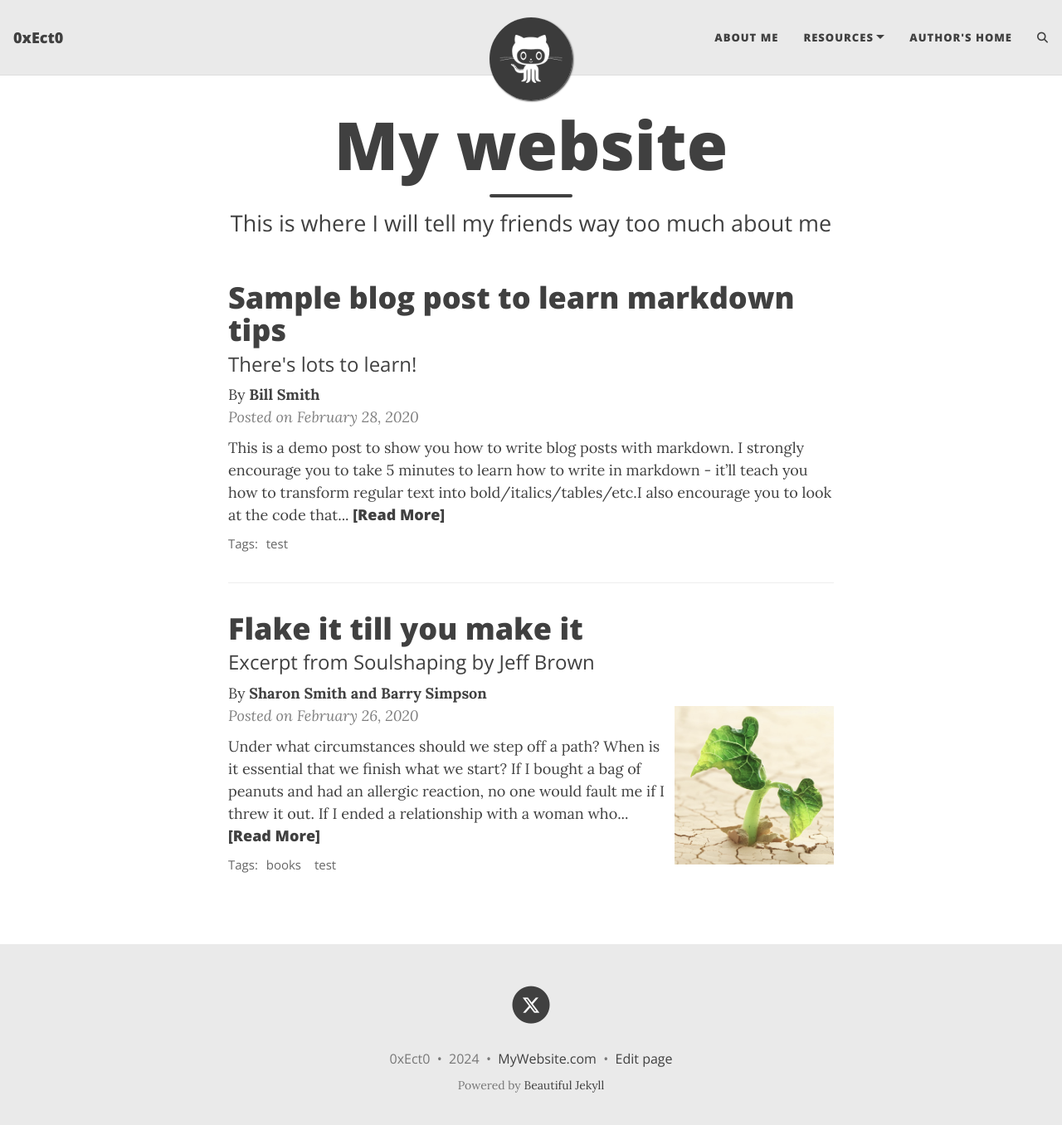
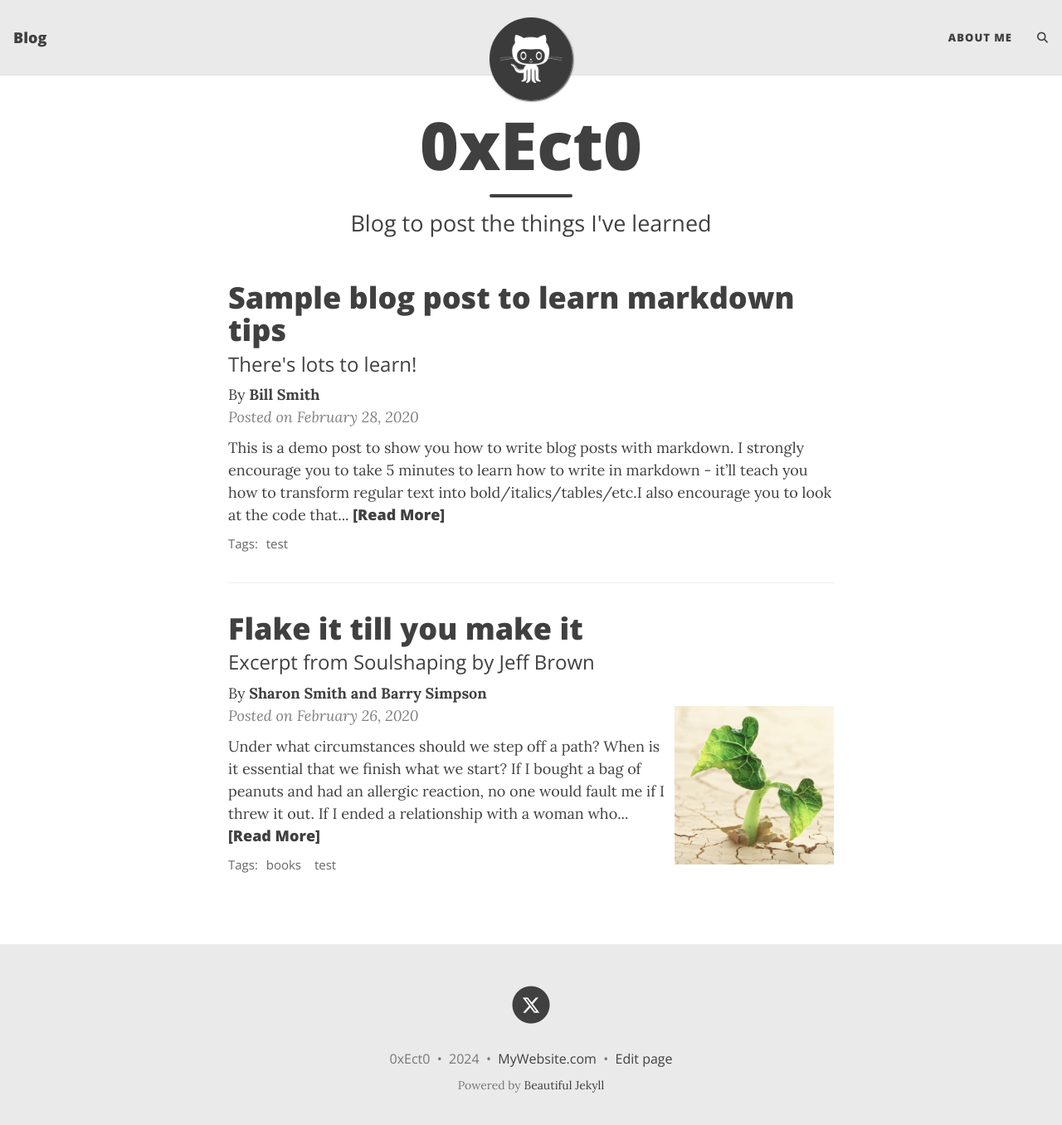
Before and after one commit to 0xEct0/0xEct0.github.io, a Jekyll site: the page built from index.html, in a window 1280 px wide and 1369 px high. Shown: the top 1356 px of the window at 83% size. Built offline with Jekyll 4.4.1, drawn with Linux system fonts in a browser that asks for light colours; the list of posts is cut into pages by our own code; comment, search, counter and statistics services are not loaded.

Commit message:
modified config and index

```diff
--- a/_config.yml
+++ b/_config.yml
@@ -10,7 +10,7 @@
 ############################
 
 # Name of website
-title: 0xEct0
+title: Blog
 
 # Your name to show in the footer
 author: 0xEct0
@@ -21,10 +21,10 @@ author: 0xEct0
 
 navbar-links:
   About Me: "aboutme"
-  Resources:
-    - Beautiful Jekyll: "https://beautifuljekyll.com"
-    - Learn markdown: "https://www.markdowntutorial.com/"
-  Author's home: "https://deanattali.com"
+  # Resources:
+  #   - Beautiful Jekyll: "https://beautifuljekyll.com"
+  #   - Learn markdown: "https://www.markdowntutorial.com/"
+  # Author's home: "https://deanattali.com"
 
 ################
 # --- Logo --- #
--- a/index.html
+++ b/index.html
@@ -1,5 +1,5 @@
 ---
 layout: home
-title: My website
-subtitle: This is where I will tell my friends way too much about me
+title: 0xEct0
+subtitle: Blog to post the things I've learned
 ---
```
